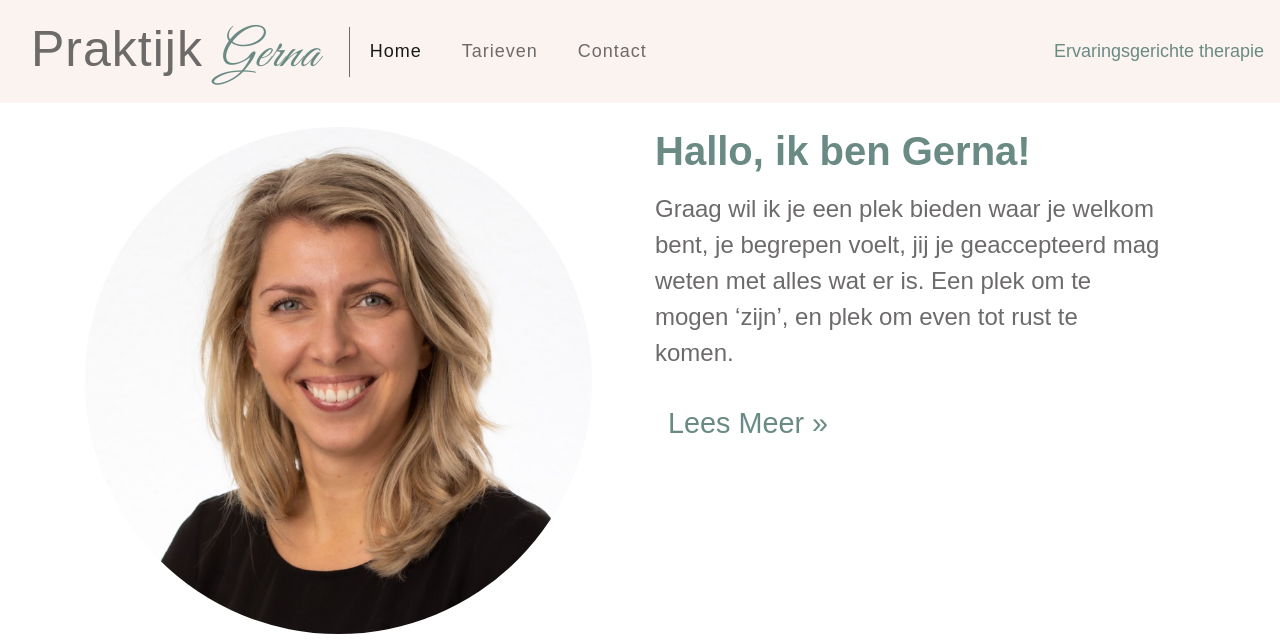
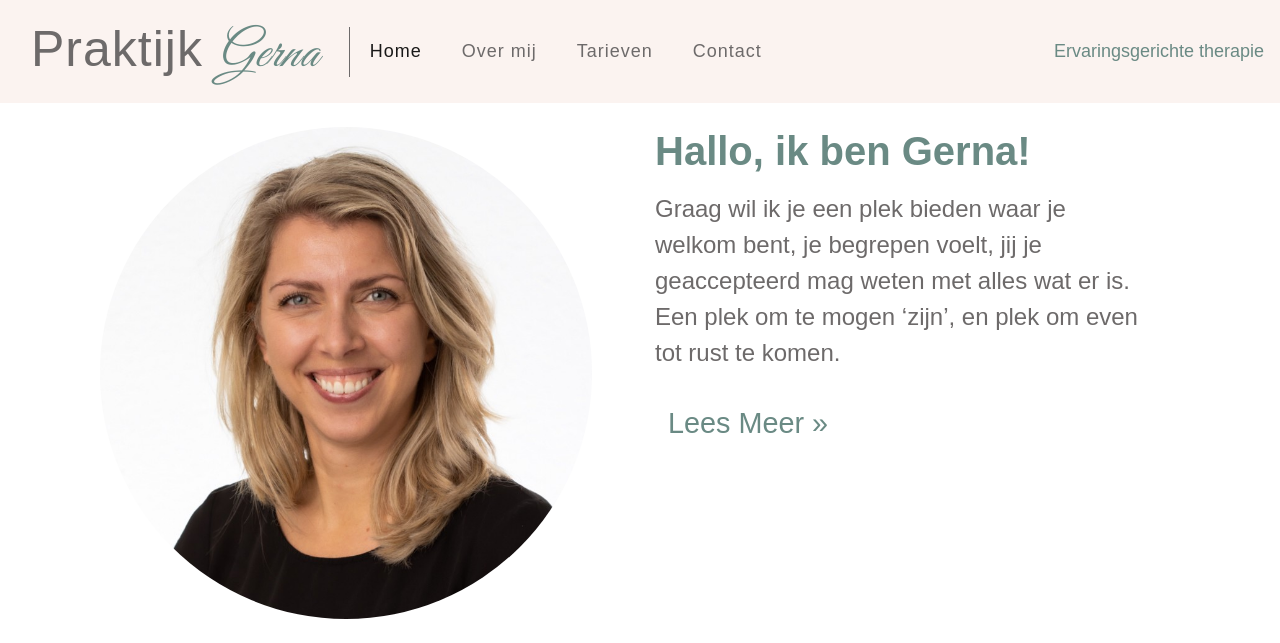
Before and after one commit to JBastiaan/jbastiaan.github.io, a Jekyll site: the page built from index.html, in a window 1280 px wide. Shown: the top 643 px of the page. Built offline with Jekyll 4.4.1, drawn with Linux system fonts in a browser that asks for light colours; nearby versions of some CDN libraries; grey boxes are pictures that could not be loaded.

Commit message:
add over-mij pagina fix some styling

```diff
--- a/_includes/footer.html
+++ b/_includes/footer.html
@@ -11,7 +11,7 @@
                 </p>
             </div>
         </div>
-        <div class="col-md col-lg-8">
+        <div class="pr-0 col-md col-lg-8">
             <iframe style="width: 100%; height: 500px;"
                 src="https://www.google.com/maps/embed?pb=!1m18!1m12!1m3!1d2427.348475106742!2d6.0676513166029356!3d52.527128979815636!2m3!1f0!2f0!3f0!3m2!1i1024!2i768!4f13.1!3m3!1m2!1s0x47c7d90add6b09bf%3A0x11e8a50785cb953!2sPraktijk%20Gerna!5e0!3m2!1sen!2snl!4v1648409335642!5m2!1sen!2snl"
                 frameborder="0" style="border:0;" allowfullscreen="" aria-hidden="false" tabindex="0"></iframe>
--- a/_includes/navigation.html
+++ b/_includes/navigation.html
@@ -17,6 +17,9 @@
         <a class="nav-link" href="/">Home</a>
       </li>
       <li class="nav-item">
+        <a class="nav-link" href="/over-mij.html">Over mij</a>
+      </li>
+      <li class="nav-item">
         <a class="nav-link" href="/tarieven.html">Tarieven</a>
       </li>
       <li class="nav-item">
--- a/_includes/whatsappbutton.html
+++ b/_includes/whatsappbutton.html
@@ -1,5 +1,5 @@
-<div class="whatsapp-chat" style="position: fixed; bottom: 20px; right: 20px; cursor: pointer; z-index: 99999999;">
+<div class="whatsapp-chat">
     <a href="https://api.whatsapp.com/send?phone=+31654216833&text=&source=&data=&app_absent=" target="_blank"
-        rel="noopener noreferrer"><img style="width: 50px; height: 50px;" src="/assets/images/whatsapp.png">
+        rel="noopener noreferrer"><img src="/assets/images/whatsapp.png">
     </a>
 </div>
--- a/_sass/main.scss
+++ b/_sass/main.scss
@@ -68,6 +68,10 @@
     font-weight: 600 !important;
 }
 
+.row{
+    margin: 0px;
+}
+
 .readmore{
     color: $secondary;
     font-size: 1.2em;
@@ -124,3 +128,17 @@
         height: 0px;
     }
 }
+
+
+.whatsapp-chat{
+    position: fixed;
+    bottom: 20px;
+    right: 20px;
+    cursor: pointer;
+    z-index: 99999999;
+}
+
+.whatsapp-chat img{
+    width: 100px;
+    height: 100px;
+}
```
Also changed, not shown: over-mij.html (added), 1 other file.
